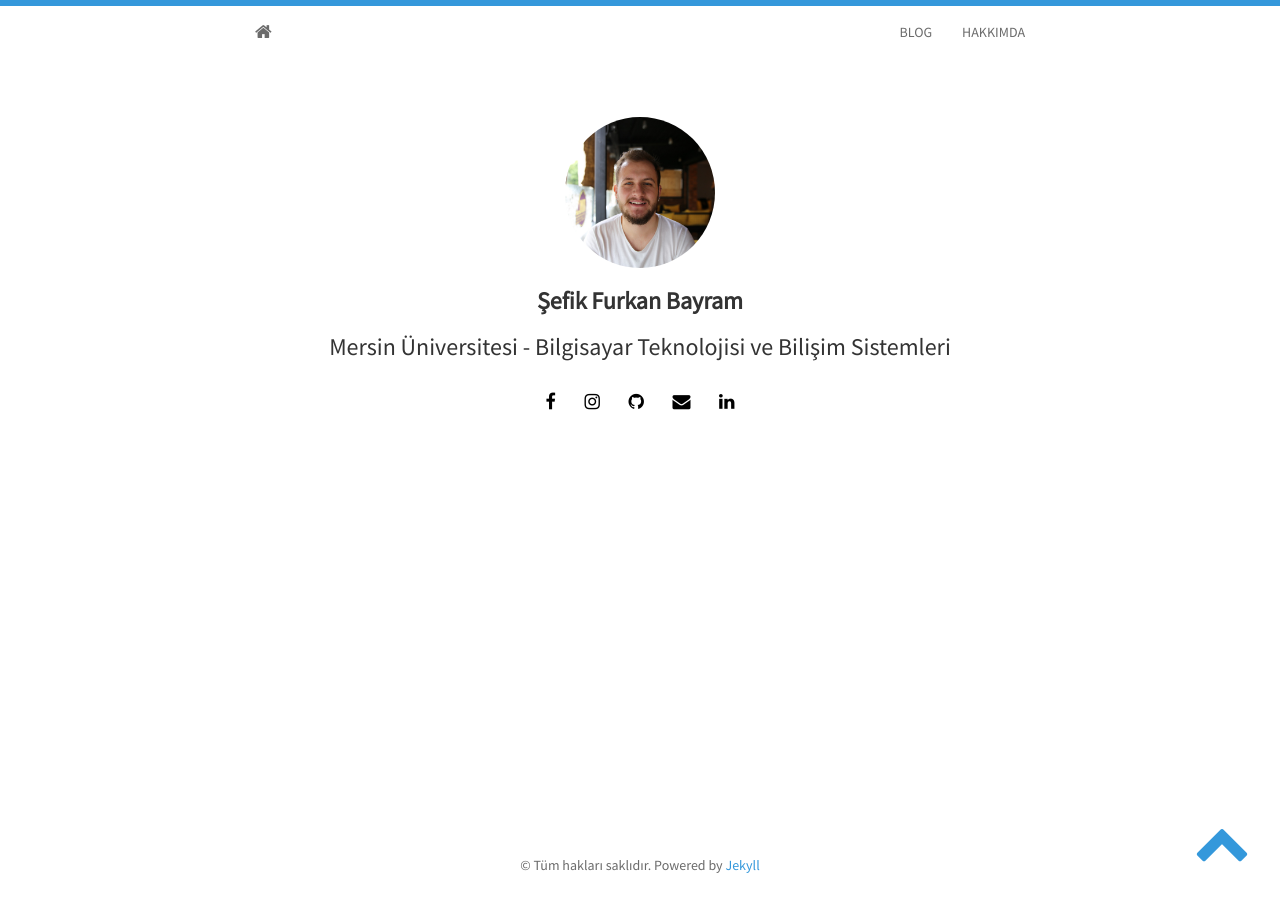
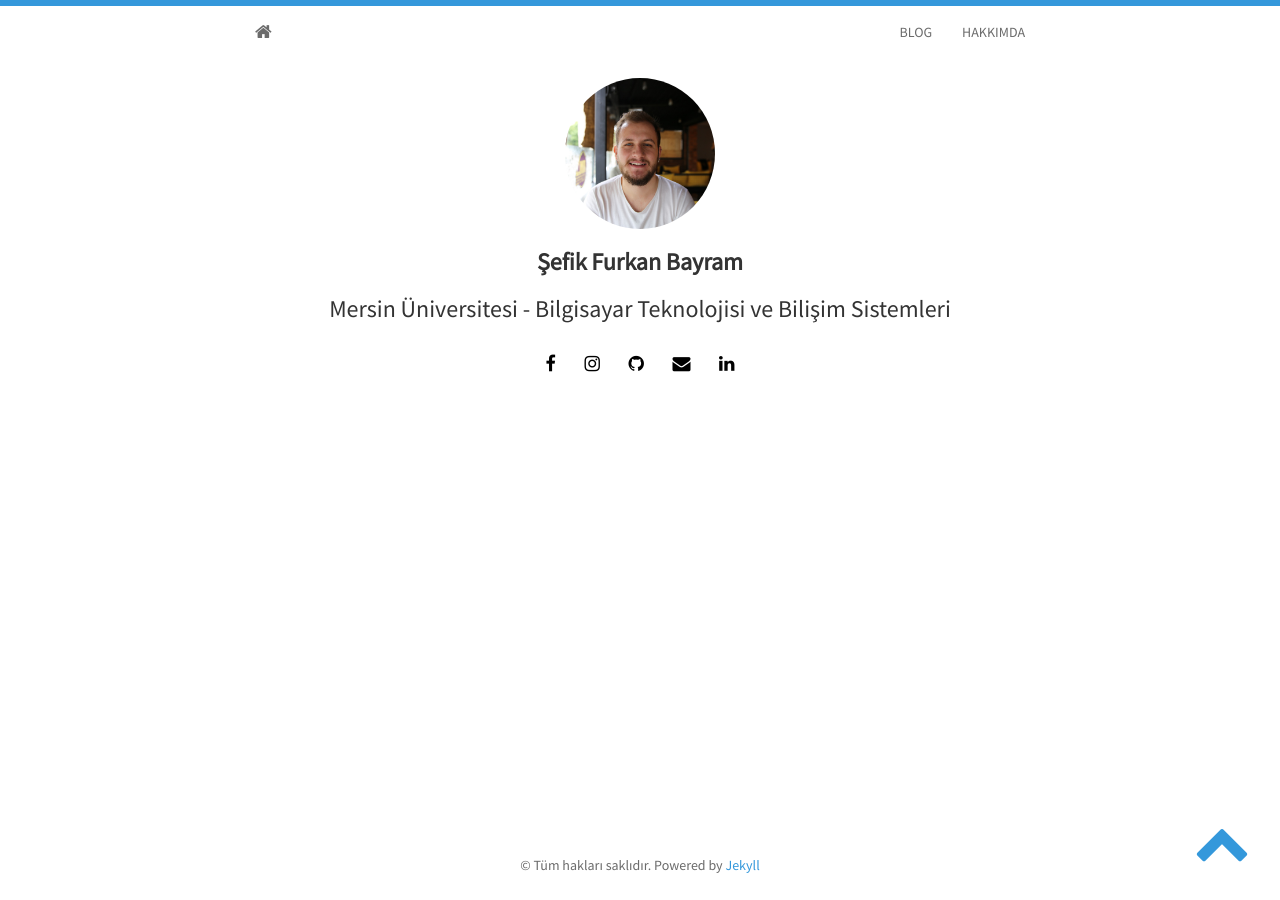
Before and after one commit to furkanbayram2/furkanbayram2.github.io, a Jekyll site: the page built from index.html, in a window 1280 px wide. Built offline with Jekyll 4.4.1, drawn with Linux system fonts in a browser that asks for light colours; nearby versions of some CDN libraries; the list of posts is cut into pages by our own code.

Commit message:
Avatarın padding'i kaldırıldı.

```diff
--- a/static/css/main.css
+++ b/static/css/main.css
@@ -204,10 +204,6 @@ h5 a:hover {
   color: #000000;
 }
 
-.avatar {
-  padding-top: 5%;
-}
-
 .blog-post {
   padding-top: 15px;
 }
```
